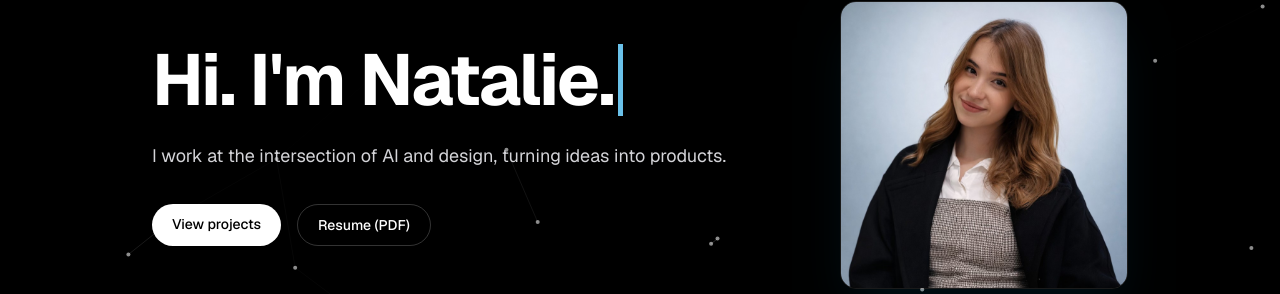
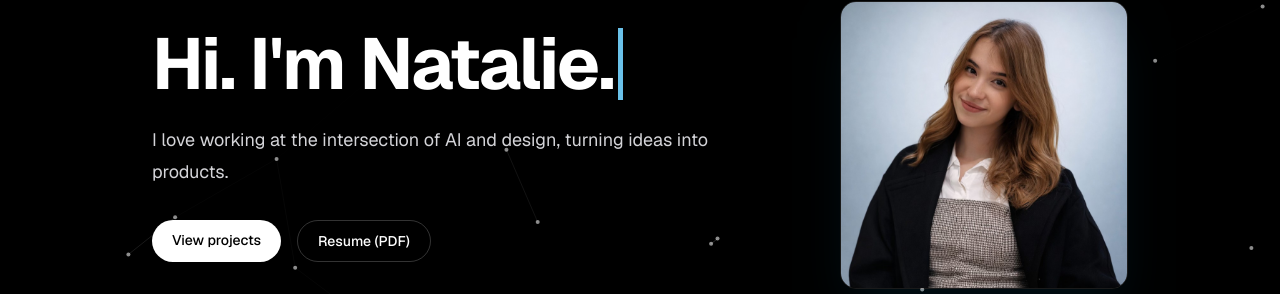
Before and after one commit to nataliovcharov/portfolio, a Next.js app: page / in a window 1280 px wide. Shown: the part 152-446 px from the top of the page. Built offline with nearby package versions, Linux system fonts and the light colour scheme; no server answers.

Commit message:
Reword home intro

```diff
--- a/src/app/page.tsx
+++ b/src/app/page.tsx
@@ -12,7 +12,7 @@ export default function Home() {
         <div>
           <TypingHeadline text="Hi. I'm Natalie." />
           <p className="mt-6 max-w-xl text-lg leading-8 text-zinc-300">
-            I work at the intersection of AI and design, turning ideas into products.
+            I love working at the intersection of AI and design, turning ideas into products.
           </p>
           <div className="mt-8 flex flex-wrap gap-4">
             <Link
```
